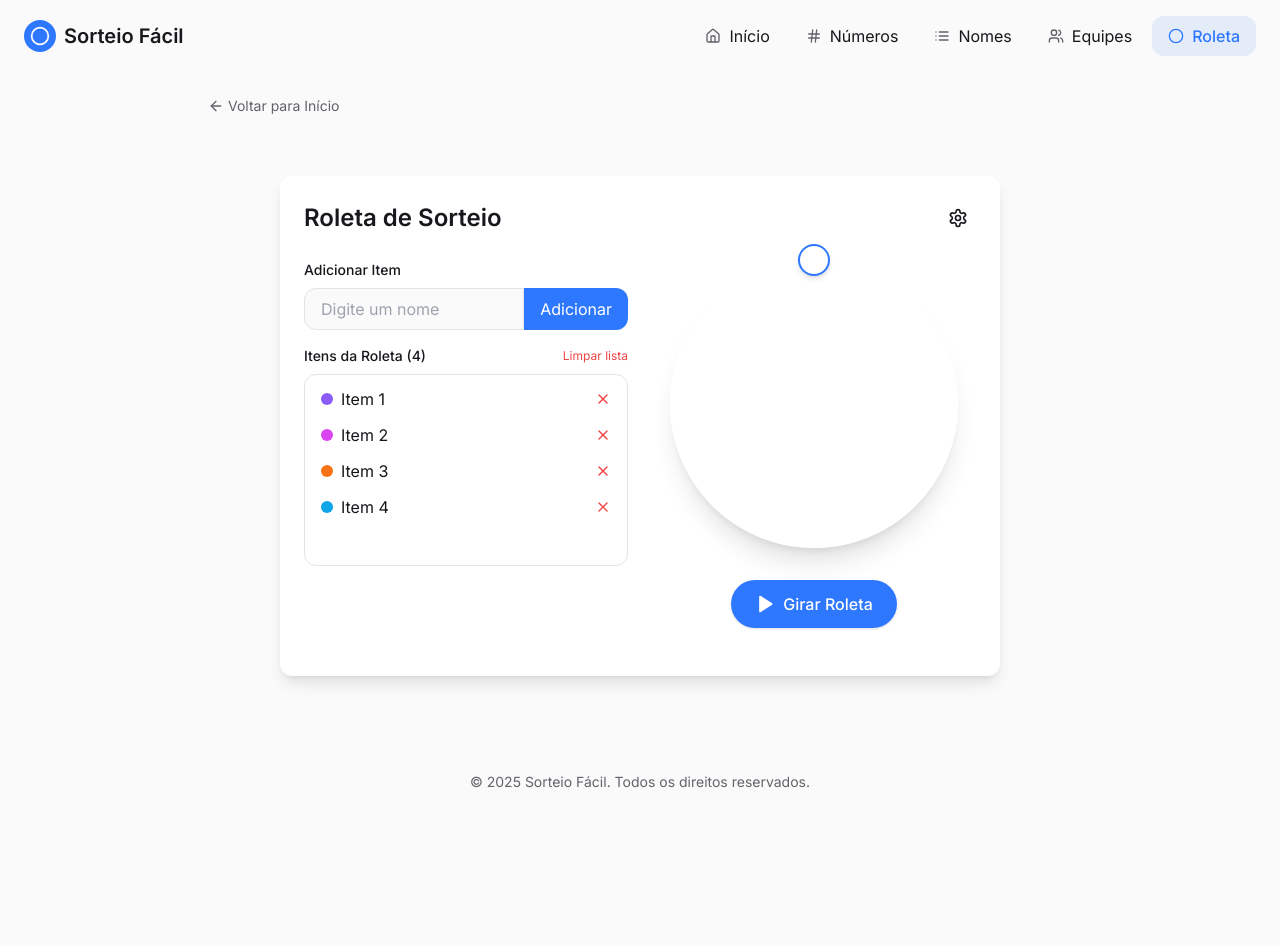
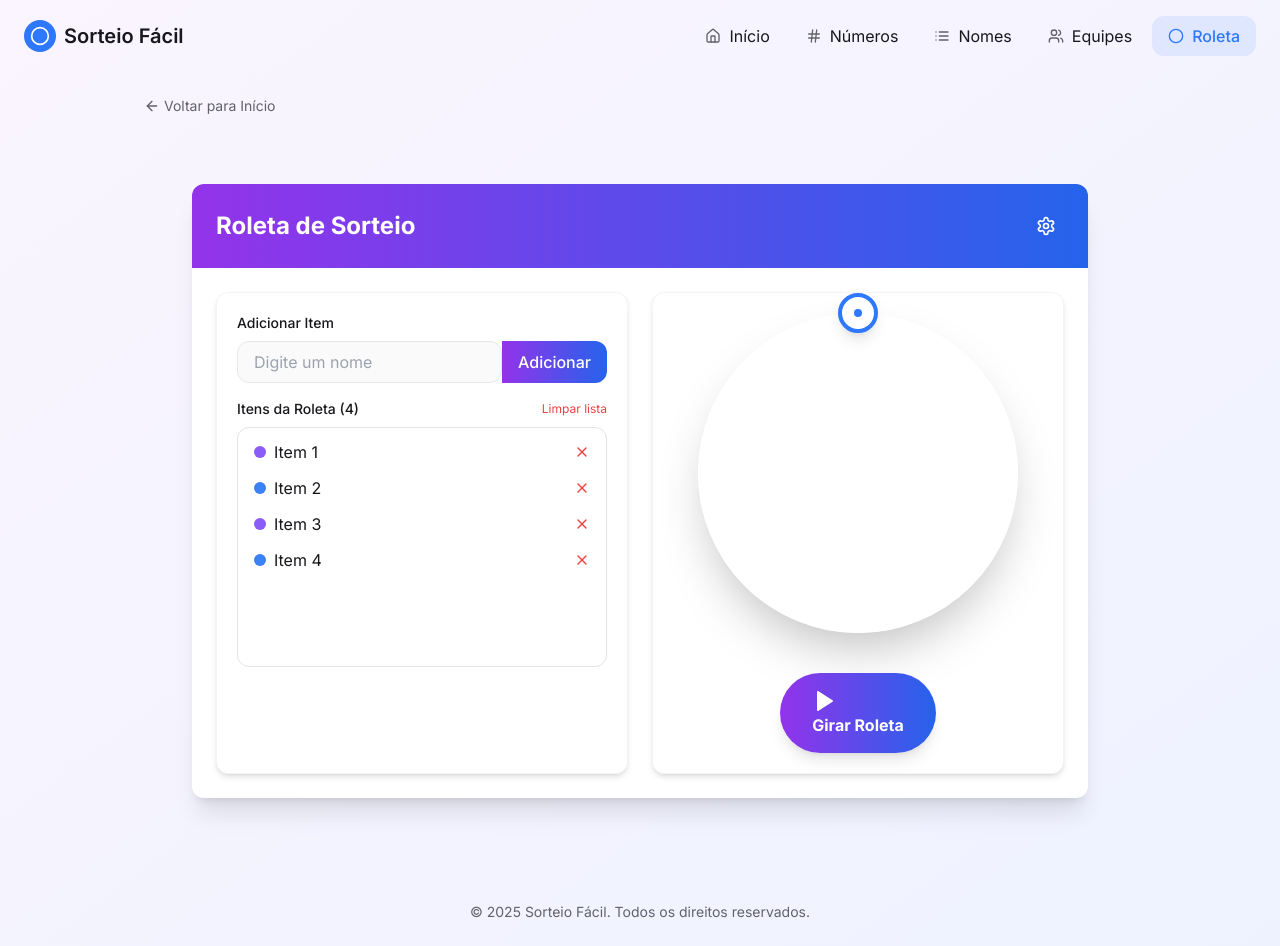
Before and after one commit to ivancrp/sorteo-facil, a React (Vite) app: page /sorteio/roleta in a window 1280 px wide. Before the commit the page ends 816 px from the top, so only its background shows below. Built offline with nearby package versions, Linux system fonts and the light colour scheme.

Commit message:
Restyle roulette page
Restyle the roulette page to improve its appearance and highlight key elements.

```diff
--- a/src/components/Roulette.tsx
+++ b/src/components/Roulette.tsx
@@ -1,5 +1,5 @@
 
-import { useState, useRef, useEffect } from 'react';
+import { useState, useRef } from 'react';
 import { toast } from "sonner";
 import { Circle, Play, Settings, Upload, RefreshCw, X } from 'lucide-react';
 import ResultModal from './ResultModal';
@@ -71,20 +71,10 @@ const Roulette = ({
   };
 
   const getItemColor = (index: number) => {
-    const colors = [
-      'bg-[#8B5CF6]', // Vivid Purple
-      'bg-[#D946EF]', // Magenta Pink
-      'bg-[#F97316]', // Bright Orange
-      'bg-[#0EA5E9]', // Ocean Blue
-      'bg-[#10B981]', // Emerald
-      'bg-[#F43F5E]', // Rose
-      'bg-[#EAB308]', // Yellow
-      'bg-[#6366F1]', // Indigo
-      'bg-[#EC4899]', // Pink
-      'bg-[#06B6D4]', // Cyan
-    ];
-
-    return colors[index % colors.length];
+    // Alternating colors: purple and blue
+    return index % 2 === 0
+      ? 'bg-[#8B5CF6]'  // Purple
+      : 'bg-[#3B82F6]'; // Blue
   };
 
   // Update spinWheel to call onWinner
@@ -141,21 +131,23 @@ const Roulette = ({
   };
 
   return (
-    <div className="w-full max-w-3xl mx-auto p-6">
-      <div className="bg-white dark:bg-card shadow-lg rounded-xl p-6">
-        <div className="flex items-center justify-between mb-6">
-          <h2 className="text-2xl font-semibold">Roleta de Sorteio</h2>
-          <button
-            onClick={() => setShowSettings(!showSettings)}
-            className="p-2 rounded-lg hover:bg-secondary transition-colors"
-          >
-            <Settings className="w-5 h-5" />
-          </button>
+    <div className="w-full max-w-4xl mx-auto">
+      <div className="bg-white dark:bg-card shadow-xl rounded-xl overflow-hidden">
+        <div className="bg-gradient-to-r from-purple-600 to-blue-600 p-6 text-white">
+          <div className="flex items-center justify-between">
+            <h2 className="text-2xl font-bold">Roleta de Sorteio</h2>
+            <button
+              onClick={() => setShowSettings(!showSettings)}
+              className="p-2 rounded-lg hover:bg-white/20 transition-colors"
+            >
+              <Settings className="w-5 h-5" />
+            </button>
+          </div>
         </div>
 
         {showSettings && (
-          <div className="mb-6 p-4 bg-secondary/50 rounded-lg animate-fade-in">
-            <h3 className="font-medium mb-3">Configurações</h3>
+          <div className="m-6 p-4 bg-purple-50 dark:bg-purple-900/20 rounded-lg animate-fade-in border border-purple-200 dark:border-purple-800">
+            <h3 className="font-medium mb-3 text-purple-800 dark:text-purple-300">Configurações</h3>
 
             <div className="grid grid-cols-1 md:grid-cols-2 gap-4">
               <div>
@@ -164,7 +156,7 @@ const Roulette = ({
                   type="number"
                   value={spinDuration}
                   onChange={(e) => setSpinDuration(Math.max(1, parseInt(e.target.value) || 5))}
-                  className="form-input"
+                  className="form-input w-full rounded-lg border-purple-200 dark:border-purple-800 focus:ring-purple-500"
                   min="1"
                   max="10"
                 />
@@ -183,7 +175,7 @@ const Roulette = ({
                   />
                   <label
                     htmlFor="wheel-file-upload"
-                    className="flex items-center justify-center px-4 py-2 border border-dashed border-gray-300 rounded-lg text-sm text-muted-foreground hover:bg-secondary transition-colors cursor-pointer"
+                    className="flex items-center justify-center px-4 py-2 border border-dashed border-purple-300 dark:border-purple-700 rounded-lg text-sm text-muted-foreground hover:bg-purple-100 dark:hover:bg-purple-900/20 transition-colors cursor-pointer w-full"
                   >
                     <Upload className="w-4 h-4 mr-2" />
                     Selecionar arquivo .txt
@@ -194,8 +186,8 @@ const Roulette = ({
           </div>
         )}
 
-        <div className="grid grid-cols-1 md:grid-cols-2 gap-6 mb-6">
-          <div>
+        <div className="grid grid-cols-1 md:grid-cols-2 gap-6 p-6">
+          <div className="bg-white dark:bg-card rounded-xl shadow-md p-5 border border-gray-100 dark:border-gray-800">
             <div className="mb-4">
               <label className="block text-sm font-medium mb-2">Adicionar Item</label>
               <div className="flex">
@@ -203,7 +195,7 @@ const Roulette = ({
                   type="text"
                   value={newItem}
                   onChange={(e) => setNewItem(e.target.value)}
-                  className="form-input rounded-r-none flex-grow"
+                  className="form-input rounded-l-lg flex-grow border-gray-200 dark:border-gray-700"
                   placeholder="Digite um nome"
                   onKeyDown={(e) => e.key === 'Enter' && handleAddItem()}
                   disabled={isSpinning}
@@ -211,7 +203,7 @@ const Roulette = ({
                 <button
                   onClick={handleAddItem}
                   disabled={isSpinning}
-                  className="px-4 py-2 bg-primary text-white rounded-r-lg disabled:opacity-50"
+                  className="px-4 py-2 bg-gradient-to-r from-purple-600 to-blue-600 text-white rounded-r-lg disabled:opacity-50 font-medium"
                 >
                   Adicionar
                 </button>
@@ -232,11 +224,11 @@ const Roulette = ({
                 )}
               </div>
 
-              <div className="border rounded-lg p-2 h-48 overflow-y-auto">
+              <div className="border rounded-lg p-2 h-60 overflow-y-auto">
                 {items.length > 0 ? (
                   <ul className="space-y-1">
                     {items.map((item, index) => (
-                      <li key={index} className="flex items-center justify-between px-2 py-1 hover:bg-secondary/50 rounded">
+                      <li key={index} className="flex items-center justify-between px-2 py-1 hover:bg-gray-50 dark:hover:bg-gray-800/50 rounded">
                         <div className="flex items-center">
                           <div className={`w-3 h-3 rounded-full mr-2 ${getItemColor(index)}`}></div>
                           <span>{item}</span>
@@ -260,17 +252,19 @@ const Roulette = ({
             </div>
           </div>
 
-          <div className="flex flex-col items-center justify-center">
-            <div className="relative w-72 h-72 mb-4"> {/* Increased size for larger wheel */}
+          <div className="flex flex-col items-center justify-center bg-white dark:bg-card rounded-xl shadow-md p-5 border border-gray-100 dark:border-gray-800">
+            <div className="relative w-80 h-80 mb-4">
               {/* Wheel indicator (pointer) */}
-              <div className="absolute top-0 left-1/2 transform -translate-x-1/2 -mt-4 z-10">
-                <div className="w-8 h-8 bg-white dark:bg-background rounded-full border-2 border-primary shadow-md"></div>
+              <div className="absolute top-0 left-1/2 transform -translate-x-1/2 -mt-5 z-10">
+                <div className="w-10 h-10 bg-white dark:bg-background rounded-full border-4 border-primary shadow-lg flex items-center justify-center">
+                  <div className="w-2 h-2 bg-primary rounded-full"></div>
+                </div>
               </div>
 
               {/* The wheel */}
               <div
                 ref={wheelRef}
-                className="roulette-wheel absolute inset-0 rounded-full overflow-hidden border-4 border-white dark:border-gray-700 shadow-xl"
+                className="roulette-wheel absolute inset-0 rounded-full overflow-hidden border-8 border-white dark:border-gray-700 shadow-2xl"
                 style={{
                   transform: `rotate(${rotation}deg)`,
                   transition: `transform ${spinDuration}s cubic-bezier(0.32, 0.94, 0.60, 1)`,
@@ -295,7 +289,7 @@ const Roulette = ({
                         }}
                       >
                         <div
-                          className="w-full h-full flex items-start justify-center pt-5 font-medium text-white text-sm"
+                          className="w-full h-full flex items-start justify-center pt-8 font-bold text-white text-base"
                           style={{
                             background: colorValue,
                             transform: `rotate(${segmentAngle / 2}deg)`,
@@ -303,10 +297,10 @@ const Roulette = ({
                           }}
                         >
                           <span
-                            className="max-w-[80%] overflow-hidden whitespace-nowrap text-center"
+                            className="max-w-[70%] overflow-hidden whitespace-nowrap text-center"
                             style={{
                               transform: 'rotate(180deg)',
-                              textShadow: '0px 1px 2px rgba(0,0,0,0.5)'
+                              textShadow: '0px 2px 3px rgba(0,0,0,0.5)'
                             }}
                           >
                             {item}
@@ -316,8 +310,8 @@ const Roulette = ({
                     );
                   })
                 ) : (
-                  <div className="w-full h-full bg-secondary flex items-center justify-center">
-                    <Circle className="w-8 h-8 text-muted-foreground" />
+                  <div className="w-full h-full bg-gradient-to-r from-purple-100 to-blue-100 dark:from-purple-900/20 dark:to-blue-900/20 flex items-center justify-center">
+                    <Circle className="w-12 h-12 text-muted-foreground" />
                   </div>
                 )}
               </div>
@@ -326,16 +320,16 @@ const Roulette = ({
             <button
               onClick={spinWheel}
               disabled={isSpinning || items.length < 2}
-              className="mt-4 px-6 py-3 bg-primary hover:bg-primary/90 text-white font-medium rounded-full shadow transition-colors flex items-center disabled:opacity-50"
+              className="mt-6 px-8 py-4 bg-gradient-to-r from-purple-600 to-blue-600 hover:from-purple-700 hover:to-blue-700 text-white font-bold rounded-full shadow-lg transition-all transform hover:scale-105 disabled:opacity-50 disabled:hover:scale-100 relative z-20"
             >
               {isSpinning ? (
                 <>
-                  <RefreshCw className="w-5 h-5 mr-2 animate-spin" />
+                  <RefreshCw className="w-6 h-6 mr-2 animate-spin" />
                   Girando...
                 </>
               ) : (
                 <>
-                  <Play className="w-5 h-5 mr-2" fill="currentColor" />
+                  <Play className="w-6 h-6 mr-2" fill="currentColor" />
                   Girar Roleta
                 </>
               )}
@@ -352,7 +346,7 @@ const Roulette = ({
         <div className="text-center py-8">
           <p className="text-sm text-muted-foreground mb-4">O item sorteado foi:</p>
           {winner && (
-            <div className="text-3xl font-semibold text-primary animate-scale-up">
+            <div className="text-4xl font-bold text-transparent bg-clip-text bg-gradient-to-r from-purple-600 to-blue-600 animate-scale-up">
               {winner}
             </div>
           )}
@@ -371,7 +365,7 @@ const Roulette = ({
 
             <button
               onClick={() => spinWheel()}
-              className="inline-flex items-center justify-center px-4 py-2 rounded-lg bg-primary text-white hover:bg-primary/90 transition-colors"
+              className="inline-flex items-center justify-center px-4 py-2 rounded-lg bg-gradient-to-r from-purple-600 to-blue-600 text-white hover:from-purple-700 hover:to-blue-700 transition-colors"
             >
               <Play className="w-4 h-4 mr-2" fill="currentColor" />
               Girar Novamente
--- a/src/pages/RoulettePage.tsx
+++ b/src/pages/RoulettePage.tsx
@@ -70,11 +70,11 @@ const RoulettePage = () => {
   };
 
   return (
-    <div className="min-h-screen flex flex-col">
+    <div className="min-h-screen flex flex-col bg-gradient-to-br from-purple-50 to-indigo-50 dark:from-purple-900/20 dark:to-indigo-900/10">
       <Header />
 
       <main className="flex-grow pt-24 pb-12">
-        <div className="max-w-4xl mx-auto px-4">
+        <div className="max-w-5xl mx-auto px-4">
           <motion.div
             initial={{ opacity: 0, x: -20 }}
             animate={{ opacity: 1, x: 0 }}
@@ -94,7 +94,10 @@ const RoulettePage = () => {
             initial={{ opacity: 0, y: 20 }}
             animate={{ opacity: 1, y: 0 }}
             transition={{ duration: 0.5, delay: 0.1 }}
+            className="relative"
           >
+            <div className="absolute inset-0 -z-10 bg-white dark:bg-card opacity-80 blur-xl rounded-3xl"></div>
+            <div className="p-2 md:p-8 relative z-10">
               <Roulette
                 items={items}
                 onAddItem={handleAddItem}
@@ -108,13 +111,14 @@ const RoulettePage = () => {
                 <div className="mt-6 flex justify-center">
                   <button
                     onClick={exportResult}
-                  className="flex items-center justify-center px-4 py-2 bg-secondary rounded-lg hover:bg-secondary/80 transition-colors"
+                    className="flex items-center justify-center px-6 py-3 bg-secondary rounded-lg hover:bg-secondary/80 transition-colors shadow-md"
                   >
-                  <Download className="w-4 h-4 mr-2" />
+                    <Download className="w-5 h-5 mr-2" />
                     Exportar Resultado
                   </button>
                 </div>
               )}
+            </div>
           </motion.div>
         </div>
       </main>
```
Lines whose indentation alone changed are shown as unchanged.
